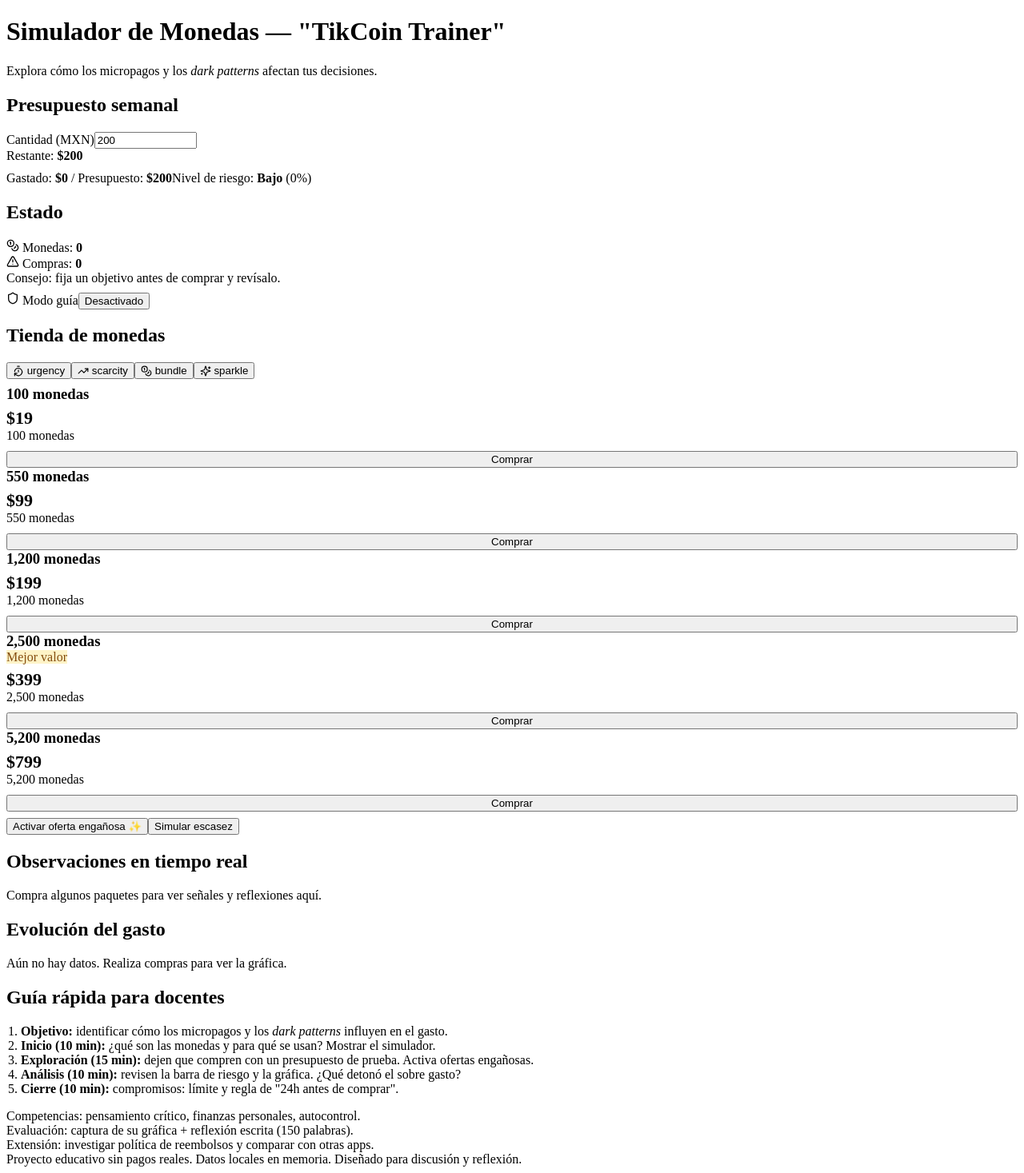
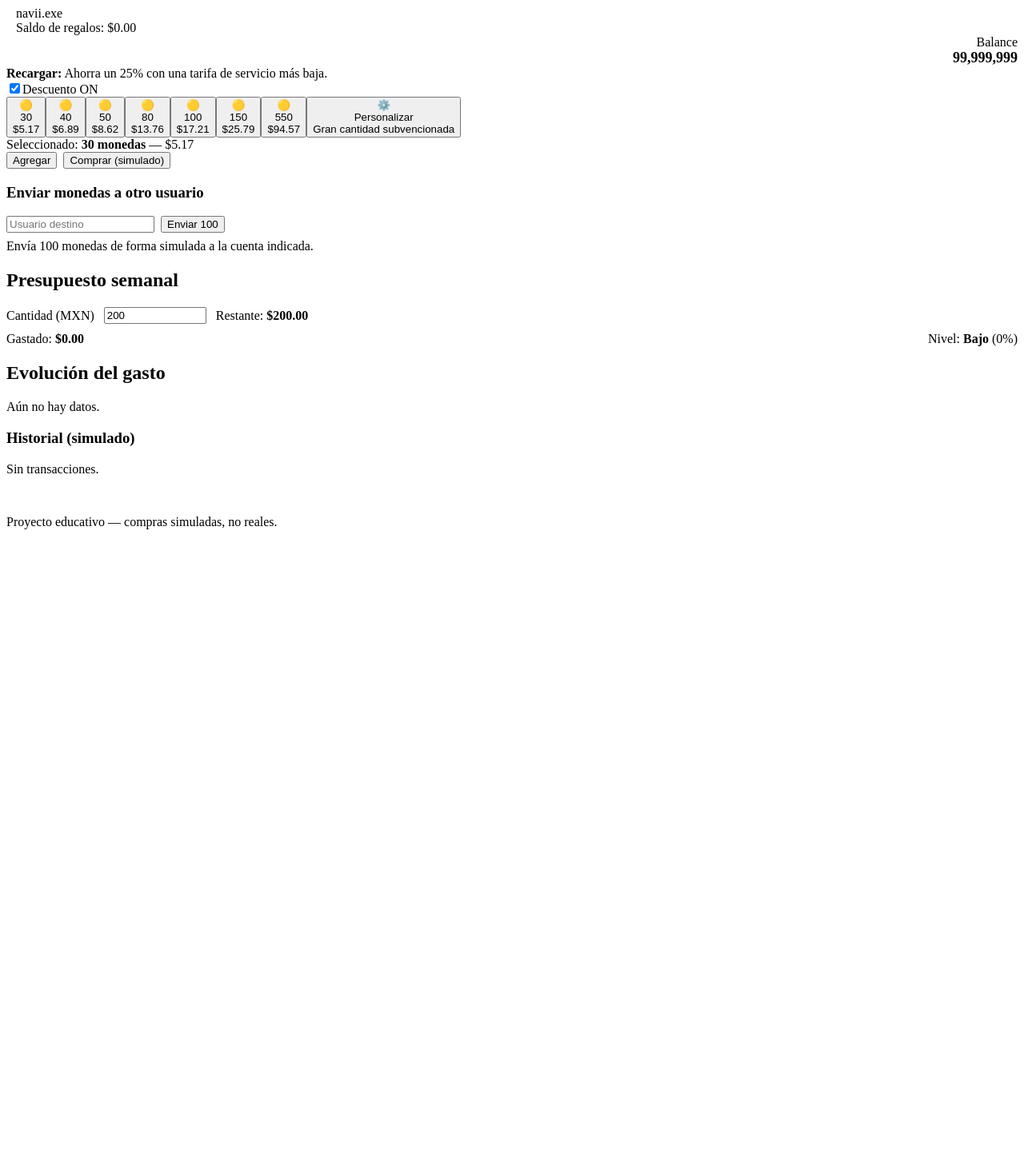
Before and after one commit to mrnavis/Tiktok-Coin-Trainer, a React (Vite) app: page / in a window 1280 px wide. Shown: the whole page at 80% size. After the commit the page ends 800 px from the top, so only its background shows below. Built offline with nearby package versions, Linux system fonts and the light colour scheme; the HTML template or start-up script is replaced by a standard one.

Commit message:
Update App.jsx

```diff
--- a/src/App.jsx
+++ b/src/App.jsx
@@ -1,235 +1,274 @@
-import React, { useMemo, useState } from 'react'
-import { motion } from 'framer-motion'
-import { LineChart, Line, XAxis, YAxis, Tooltip, ResponsiveContainer, CartesianGrid } from 'recharts'
-import { Sparkles, AlertTriangle, Shield, Coins, TimerReset, TrendingUp } from 'lucide-react'
+import React, { useMemo, useState } from "react"
+import { motion } from "framer-motion"
+import { LineChart, Line, XAxis, YAxis, Tooltip, ResponsiveContainer, CartesianGrid } from "recharts"
 
-const BASE_PACKS = [
-  { id: 'p1', label: '100 monedas', coins: 100, price: 19 },
-  { id: 'p2', label: '550 monedas', coins: 550, price: 99 },
-  { id: 'p3', label: '1,200 monedas', coins: 1200, price: 199 },
-  { id: 'p4', label: '2,500 monedas', coins: 2500, price: 399, best: true },
-  { id: 'p5', label: '5,200 monedas', coins: 5200, price: 799 },
+const mxn = n =>
+  n.toLocaleString("es-MX", { style: "currency", currency: "MXN", maximumFractionDigits: 2 })
+
+const DISPLAY_PACKS = [
+  { id: "c30", coins: 30, price: 6.89 },
+  { id: "c40", coins: 40, price: 9.19 },
+  { id: "c50", coins: 50, price: 11.49 },
+  { id: "c80", coins: 80, price: 18.35 },
+  { id: "c100", coins: 100, price: 22.95 },
+  { id: "c150", coins: 150, price: 34.39 },
+  { id: "c550", coins: 550, price: 126.09 },
+  { id: "custom", custom: true },
 ]
 
-const DARK_PATTERNS = [
-  { key: 'urgency', label: 'Cuenta regresiva (urgencia)', icon: TimerReset },
-  { key: 'scarcity', label: 'Stock limitado (escasez)', icon: TrendingUp },
-  { key: 'bundle', label: 'Paquete más valor (anclaje)', icon: Coins },
-  { key: 'sparkle', label: 'Brillos y confeti (refuerzo)', icon: Sparkles },
-]
-
-const mxn = n => n.toLocaleString('es-MX', { style: 'currency', currency: 'MXN', maximumFractionDigits: 0 })
+function randomCardLast4 () {
+  return Math.floor(1000 + Math.random() * 9000).toString()
+}
 
 export default function App () {
+  // Estados principales
   const [budget, setBudget] = useState(200)
-  const [coins, setCoins] = useState(0)
+  const [coins, setCoins] = useState(99999999) // <-- balance inicial grande pedido
   const [spent, setSpent] = useState(0)
   const [history, setHistory] = useState([])
-  const [parentalMode, setParentalMode] = useState(false)
-  const [activePatterns, setActivePatterns] = useState(['bundle'])
-  const [promo, setPromo] = useState(null)
+  const [selected, setSelected] = useState("c30")
+  const [customCoins, setCustomCoins] = useState(300)
+  const [discount, setDiscount] = useState(true)
+  const [targetUser, setTargetUser] = useState("") // usuario a enviar
+  // compra simulada
+  const [showBuyModal, setShowBuyModal] = useState(false)
+  const [isProcessing, setIsProcessing] = useState(false)
+  const [last4, setLast4] = useState(randomCardLast4())
+  const [toast, setToast] = useState(null)
 
-  const packs = useMemo(() => {
-    const hasHook = activePatterns.includes('urgency') || activePatterns.includes('scarcity')
-    return BASE_PACKS.map(p =>
-      p.best && hasHook ? { ...p, price: Math.max(1, Math.round(p.price * 0.9)) } : p
-    )
-  }, [activePatterns])
+  const effectivePacks = useMemo(() => {
+    if (!discount) return DISPLAY_PACKS
+    return DISPLAY_PACKS.map(p => (p.custom ? p : { ...p, price: +(p.price * 0.75).toFixed(2) }))
+  }, [discount])
 
   const percent = Math.min(200, Math.round((spent / Math.max(1, budget)) * 100))
-  const riskLevel = percent < 50 ? 'Bajo' : percent < 100 ? 'Medio' : percent < 150 ? 'Alto' : 'Crítico'
+  const riskLevel = percent < 50 ? "Bajo" : percent < 100 ? "Medio" : percent < 150 ? "Alto" : "Crítico"
   const remaining = Math.max(0, budget - spent)
+  const currentPack = effectivePacks.find(p => p.id === selected) || effectivePacks[0]
 
-  const handleBuy = (pack, note) => {
-    if (parentalMode && spent + pack.price > budget) {
-      alert('Modo guía: Esta compra excede el presupuesto semanal. Hablemos antes de proceder.')
+  const chartData = useMemo(
+    () =>
+      history.map((h, i) => ({
+        name: new Date(h.t).toLocaleTimeString("es-MX", { hour: "2-digit", minute: "2-digit" }),
+        Gasto: h.price,
+        Acumulado: history.slice(0, i + 1).reduce((acc, x) => acc + x.price, 0),
+      })),
+    [history]
+  )
+
+  // enviar monedas a otro usuario (simulado)
+  const handleSendToUser = () => {
+    if (!targetUser.trim()) {
+      setToast({ type: "error", text: "Escribe el usuario destino." })
+      clearToastLater()
       return
     }
-    setCoins(c => c + pack.coins)
-    setSpent(s => s + pack.price)
-    setHistory(h => [...h, { t: Date.now(), coins: pack.coins, price: pack.price, note }])
+    const toSend = 100 // ejemplo fijo
+    if (coins < toSend) {
+      setToast({ type: "error", text: "No tienes suficientes monedas para enviar." })
+      clearToastLater()
+      return
+    }
+    setCoins(c => c - toSend)
+    setHistory(h => [...h, { t: Date.now(), coins: -toSend, price: 0, note: `Enviado a ${targetUser}` }])
+    setToast({ type: "success", text: `Enviadas ${toSend} monedas a ${targetUser}` })
+    setTargetUser("")
+    clearToastLater()
   }
 
-  const addPromo = () => {
-    const bonus = 150 + Math.floor(Math.random() * 350)
-    const price = 49
-    setPromo({ label: `PROMO relámpago +${bonus}`, coins: 200 + bonus, price, expiresAt: Date.now() + 1000 * 60 * 3 })
-    if (!activePatterns.includes('urgency')) setActivePatterns(p => [...p, 'urgency'])
-    if (!activePatterns.includes('sparkle')) setActivePatterns(p => [...p, 'sparkle'])
+  function clearToastLater (ms = 2500) {
+    setTimeout(() => setToast(null), ms)
   }
 
-  const chartData = useMemo(() =>
-    history.map((h, i) => ({
-      name: new Date(h.t).toLocaleTimeString('es-MX', { hour: '2-digit', minute: '2-digit' }),
-      Gasto: h.price,
-      Acumulado: history.slice(0, i + 1).reduce((acc, x) => acc + x.price, 0)
-    })), [history]
-  )
+  // abrir modal compra -> genera últimos 4 aleatorios cada vez
+  const openBuyModal = () => {
+    setLast4(randomCardLast4())
+    setShowBuyModal(true)
+  }
 
-  const insights = [
-    percent >= 50 && "Vas a la mitad del presupuesto: el anclaje al pack 'mejor valor' puede empujarte a gastar más.",
-    percent >= 100 && 'Ya superaste el 100% del presupuesto. Esto simula gasto impulsivo.',
-    activePatterns.includes('urgency') && 'La urgencia limita tu reflexión y favorece decisiones rápidas.',
-    activePatterns.includes('scarcity') && 'La escasez percibida aumenta la disposición a pagar.',
-    history.length >= 3 && "Compras pequeñas acumuladas generan el 'goteo' de gasto.",
-  ].filter(Boolean)
-
-  const timeLeft = promo?.expiresAt ? Math.max(0, promo.expiresAt - Date.now()) : 0
-  const mm = Math.floor(timeLeft / 60000)
-  const ss = Math.floor((timeLeft % 60000) / 1000)
+  // confirmar compra simulada (muestra spinner y luego confirma)
+  const confirmPurchase = () => {
+    // calcular pack seleccionado
+    let pack = currentPack
+    if (pack.custom) {
+      const unit = 22.95 / 100
+      pack = { id: "custom", coins: customCoins, price: +(customCoins * unit).toFixed(2) }
+      if (discount) pack.price = +(pack.price * 0.75).toFixed(2)
+    }
+    setIsProcessing(true)
+    // simulación de espera (2.2s)
+    setTimeout(() => {
+      setIsProcessing(false)
+      setShowBuyModal(false)
+      setCoins(c => c + (pack.coins || 0))
+      setSpent(s => s + (pack.price || 0))
+      setHistory(h => [...h, { t: Date.now(), coins: pack.coins || 0, price: pack.price || 0, note: "Compra simulada" }])
+      setToast({ type: "success", text: `Compra completada: ${pack.coins} monedas — ${mxn(pack.price)}` })
+      clearToastLater(3500)
+    }, 2200)
+  }
 
   return (
     <div className='container'>
-      <header>
-        <h1>Simulador de Monedas — "TikCoin Trainer"</h1>
-        <div className='subtitle'>Explora cómo los micropagos y los <em>dark patterns</em> afectan tus decisiones.</div>
-      </header>
+      <div className='card clean-card header-like'>
+        <div style={{ display: "flex", gap: 12, alignItems: "center" }}>
+          <div className='avatar' />
+          <div>
+            <div className='title'>navii.exe</div>
+            <div className='muted small'>Saldo de regalos: $0.00</div>
+          </div>
+        </div>
+        <div style={{ textAlign: "right" }}>
+          <div className='mini-card'>
+            <div className='muted small'>Balance</div>
+            <div style={{ fontWeight: 800, fontSize: 18 }}>{coins.toLocaleString()}</div>
+          </div>
+        </div>
+      </div>
 
-      <div className='grid grid-3'>
+      {/* Banner */}
+      <div className='banner'>
+        <div>
+          <strong>Recargar:</strong> Ahorra un 25% con una tarifa de servicio más baja.
+        </div>
+        <label className='toggle'>
+          <input type='checkbox' checked={discount} onChange={() => setDiscount(v => !v)} />
+          <span>{discount ? "Descuento ON" : "Descuento OFF"}</span>
+        </label>
+      </div>
+
+      {/* Packs */}
+      <div className='grid-like'>
+        {effectivePacks.map(p => {
+          const isSelected = selected === p.id
+          if (p.custom) {
+            return (
+              <button key={p.id} className={"tile custom " + (isSelected ? "selected" : "")} onClick={() => setSelected(p.id)}>
+                <div className='coin'>⚙️</div>
+                <div className='big'>Personalizar</div>
+                <div className='muted'>Gran cantidad subvencionada</div>
+              </button>
+            )
+          }
+          return (
+            <button key={p.id} className={"tile " + (isSelected ? "selected" : "")} onClick={() => setSelected(p.id)}>
+              <div className='coin'>🟡</div>
+              <div className='big'>{p.coins}</div>
+              <div className='price'>{mxn(p.price)}</div>
+            </button>
+          )
+        })}
+      </div>
+
+      {/* Compra rápida */}
+      <div className='card clean-card buybar'>
+        {currentPack?.custom ? (
+          <div style={{ display: "flex", gap: 12, alignItems: "center" }}>
+            <input
+              className='input'
+              type='number'
+              min={50}
+              step={10}
+              value={customCoins}
+              onChange={e => setCustomCoins(Math.max(50, Number(e.target.value || 0)))}
+              style={{ width: 140 }}
+            />
+            <div className='muted'>Precio estimado</div>
+          </div>
+        ) : (
+          <div className='muted'>
+            Seleccionado: <strong>{currentPack?.coins} monedas</strong> — {mxn(currentPack?.price || 0)}
+          </div>
+        )}
+        <div style={{ display: "flex", gap: 8 }}>
+          <button className='btn' onClick={() => { /* añadir al carrito local */ setToast({ type: "info", text: "Añadido (simulado)" }); clearToastLater() }}>
+            Agregar
+          </button>
+          <button className='btn primary' onClick={openBuyModal}>
+            Comprar (simulado)
+          </button>
+        </div>
+      </div>
+
+      {/* Enviar a usuario */}
+      <div className='card' style={{ marginTop: 12 }}>
+        <h3>Enviar monedas a otro usuario</h3>
+        <div style={{ display: "flex", gap: 8, alignItems: "center" }}>
+          <input className='input' placeholder='Usuario destino' value={targetUser} onChange={e => setTargetUser(e.target.value)} />
+          <button className='btn primary' onClick={handleSendToUser}>Enviar 100</button>
+        </div>
+        <div className='note' style={{ marginTop: 8 }}>Envía 100 monedas de forma simulada a la cuenta indicada.</div>
+      </div>
+
+      {/* Presupuesto y grafica */}
+      <div className='grid-2' style={{ marginTop: 12 }}>
         <div className='card'>
           <h2>Presupuesto semanal</h2>
-          <div className='row' style={{ gap: 12 }}>
+          <div style={{ display: "flex", gap: 12, alignItems: "center" }}>
             <label>Cantidad (MXN)</label>
-            <input className='input' type='number' min={50} step={10} value={budget}
-              onChange={e => setBudget(Math.max(50, Number(e.target.value || 0)))} style={{ width: 120 }} />
+            <input className='input' type='number' min={50} step={10} value={budget} onChange={e => setBudget(Math.max(50, Number(e.target.value || 0)))} style={{ width: 120 }} />
             <div className='note'>Restante: <strong>{mxn(remaining)}</strong></div>
           </div>
           <div className='progress' style={{ marginTop: 10 }}>
-            <motion.div
-              initial={{ width: 0 }}
-              animate={{ width: `${Math.min(100, percent)}%` }}
-              transition={{ type: 'spring', stiffness: 80, damping: 20 }}
-              style={{ background: percent < 100 ? 'var(--ok)' : percent < 150 ? 'var(--warn)' : 'var(--danger)' }}
-            />
+            <motion.div initial={{ width: 0 }} animate={{ width: `${Math.min(100, percent)}%` }} transition={{ type: "spring", stiffness: 80, damping: 20 }} style={{ background: percent < 100 ? "#10b981" : percent < 150 ? "#f59e0b" : "#ef4444" }} />
           </div>
-          <div className='row' style={{ justifyContent: 'space-between', marginTop: 8 }}>
-            <span className='small'>Gastado: <strong>{mxn(spent)}</strong> / Presupuesto: <strong>{mxn(budget)}</strong></span>
-            <span className='small'>Nivel de riesgo: <strong>{riskLevel}</strong> ({percent}%)</span>
+          <div style={{ display: "flex", justifyContent: "space-between", marginTop: 8 }}>
+            <span className='small'>Gastado: <strong>{mxn(spent)}</strong></span>
+            <span className='small'>Nivel: <strong>{riskLevel}</strong> ({percent}%)</span>
           </div>
         </div>
 
         <div className='card'>
-          <h2>Estado</h2>
-          <div className='kv'><Coins size={16}/> Monedas: <strong>{coins}</strong></div>
-          <div className='kv'><AlertTriangle size={16}/> Compras: <strong>{history.length}</strong></div>
-          <div className='note'>Consejo: fija un objetivo antes de comprar y revísalo.</div>
-          <div className='row' style={{ marginTop: 8 }}>
-            <label className='kv' style={{ gap: 6 }}><Shield size={16}/> Modo guía</label>
-            <button className={parentalMode ? 'btn primary' : 'btn'} onClick={() => setParentalMode(v => !v)}>
-              {parentalMode ? 'Activado' : 'Desactivado'}
-            </button>
-          </div>
+          <h2>Evolución del gasto</h2>
+          {history.length === 0 ? <div className='note'>Aún no hay datos.</div> : <div style={{ height: 260 }}><ResponsiveContainer width='100%' height='100%'><LineChart data={chartData} margin={{ top: 10, right: 20, left: 0, bottom: 0 }}><CartesianGrid strokeDasharray='3 3' /><XAxis dataKey='name' /><YAxis /><Tooltip /><Line type='monotone' dataKey='Gasto' dot /><Line type='monotone' dataKey='Acumulado' dot /></LineChart></ResponsiveContainer></div>}
         </div>
       </div>
 
-      <div className='grid grid-3' style={{ marginTop: 16 }}>
-        <div className='card'>
-          <div className='row' style={{ justifyContent: 'space-between' }}>
-            <h2>Tienda de monedas</h2>
-            <div className='chips'>
-              {DARK_PATTERNS.map(p => {
-                const Icon = p.icon
-                const on = activePatterns.includes(p.key)
-                return (
-                  <button key={p.key} className={on ? 'badge active' : 'badge'}
-                    onClick={() => setActivePatterns(prev =>
-                      prev.includes(p.key) ? prev.filter(x => x !== p.key) : [...prev, p.key])}>
-                    <Icon size={14} style={{ verticalAlign: 'text-bottom' }}/> {p.key}
-                  </button>
-                )
-              })}
+      {/* Historial */}
+      <div className='card' style={{ marginTop: 12 }}>
+        <h3>Historial (simulado)</h3>
+        {history.length === 0 ? <div className='note'>Sin transacciones.</div> : history.slice().reverse().map((h, i) => <div key={i} className='row' style={{ justifyContent: "space-between" }}><div>{new Date(h.t).toLocaleTimeString()} — {h.note || ""}</div><div className='muted'>{h.coins > 0 ? `+${h.coins}` : h.coins}</div></div>)}
+      </div>
+
+      <div style={{ height: 48 }} />
+
+      {/* Modal de compra */}
+      {showBuyModal && (
+        <div className='modal-overlay'>
+          <motion.div className='modal' initial={{ scale: 0.9, opacity: 0 }} animate={{ scale: 1, opacity: 1 }}>
+            <h3>Confirmar compra (simulado)</h3>
+            <div className='muted small'>Método de pago</div>
+            <div style={{ display: "flex", justifyContent: "space-between", alignItems: "center", marginTop: 8 }}>
+              <div style={{ display: "flex", gap: 10, alignItems: "center" }}>
+                <div style={{ fontSize: 20 }}>💳</div>
+                <div>
+                  <div style={{ fontWeight: 700 }}>VISA</div>
+                  <div className='muted'>•••• {last4}</div>
                 </div>
               </div>
-
-          <div className='grid-3-col' style={{ marginTop: 8 }}>
-            {packs.map(p => (
-              <motion.div key={p.id} whileHover={{ y: -2 }} className='card' style={{ borderColor: p.best ? 'var(--ring)' : '#e5e7eb' }}>
-                <div className='row' style={{ justifyContent: 'space-between' }}>
-                  <h3 style={{ margin: 0 }}>{p.label}</h3>
-                  {p.best && <span className='badge' style={{ background: '#fef3c7', color: '#854d0e' }}>Mejor valor</span>}
-                </div>
-                <div style={{ fontSize: 22, fontWeight: 700, marginTop: 6 }}>{mxn(p.price)}</div>
-                <div className='note'>{p.coins.toLocaleString()} monedas</div>
-                {activePatterns.includes('sparkle') && <div className='small' style={{ color: '#059669', marginTop: 6 }}>¡Bonus visual! ✨</div>}
-                <button className='btn primary' style={{ marginTop: 10, width: '100%' }} onClick={() => handleBuy(p)}>Comprar</button>
-              </motion.div>
-            ))}
-
-            {promo && (
-              <motion.div layout className='card promo'>
-                <div className='row' style={{ justifyContent: 'space-between' }}>
-                  <h3 style={{ margin: 0 }}>{promo.label}</h3>
-                  <span className='badge' style={{ background: '#db2777', color: '#fff' }}>
-                    <TimerReset size={12}/> {mm}:{String(ss).padStart(2, '0')}
-                  </span>
-                </div>
-                <div style={{ fontSize: 22, fontWeight: 700, marginTop: 6 }}>{mxn(promo.price)}</div>
-                <div className='note'>{promo.coins.toLocaleString()} monedas</div>
-                <button className='btn primary' style={{ marginTop: 10, width: '100%' }}
-                  onClick={() => handleBuy({ id: 'promo', label: promo.label, coins: promo.coins, price: promo.price }, 'Promo relámpago')}>
-                  Aprovechar
-                </button>
-              </motion.div>
-            )}
+              <div style={{ fontWeight: 700 }}>{currentPack?.custom ? `${customCoins} monedas` : `${currentPack?.coins} monedas`}</div>
             </div>
 
-          <div className='row' style={{ marginTop: 8, gap: 8 }}>
-            <button className='btn' onClick={addPromo}>Activar oferta engañosa ✨</button>
-            <button className='btn' onClick={() => setActivePatterns(p => p.includes('scarcity')
-              ? p.filter(x => x !== 'scarcity') : [...p, 'scarcity'])}>
-              Simular escasez
+            <div style={{ marginTop: 12, display: "flex", gap: 8, justifyContent: "flex-end" }}>
+              <button className='btn' onClick={() => setShowBuyModal(false)} disabled={isProcessing}>Cancelar</button>
+              <button className='btn primary' onClick={confirmPurchase} disabled={isProcessing}>
+                {isProcessing ? "Procesando..." : "Confirmar compra"}
               </button>
             </div>
-        </div>
 
-        <div className='card'>
-          <h2>Observaciones en tiempo real</h2>
-          {insights.length === 0
-            ? <div className='note'>Compra algunos paquetes para ver señales y reflexiones aquí.</div>
-            : insights.map((msg, i) => <div key={i} className='helper' style={{ marginBottom: 8 }}>• {msg}</div>)}
-          {percent >= 100 && (
-            <div className='toast' style={{ marginTop: 8 }}>
-              <strong>Reflexión:</strong> ¿Lo que estás comprando cumple un objetivo concreto o es por impulso? Considera un "enfriamiento" de 24h.
+            {isProcessing && <div style={{ marginTop: 12, textAlign: "center" }}><div className='spinner' /></div>}
+          </motion.div>
         </div>
       )}
+
+      {/* Toast */}
+      {toast && (
+        <div className={`toast ${toast.type === "error" ? "toast-error" : toast.type === "info" ? "toast-info" : "toast-success"}`}>
+          {toast.text}
         </div>
-      </div>
+      )}
 
-      <div className='card' style={{ marginTop: 16 }}>
-        <h2>Evolución del gasto</h2>
-        {history.length === 0
-          ? <div className='note'>Aún no hay datos. Realiza compras para ver la gráfica.</div>
-          : <div style={{ height: 280 }}>
-              <ResponsiveContainer width='100%' height='100%'>
-                <LineChart data={chartData} margin={{ top: 10, right: 20, left: 0, bottom: 0 }}>
-                  <CartesianGrid strokeDasharray='3 3'/>
-                  <XAxis dataKey='name'/>
-                  <YAxis/>
-                  <Tooltip/>
-                  <Line type='monotone' dataKey='Gasto' dot/>
-                  <Line type='monotone' dataKey='Acumulado' dot/>
-                </LineChart>
-              </ResponsiveContainer>
-            </div>}
-      </div>
-
-      <div className='card' style={{ marginTop: 16 }}>
-        <h2>Guía rápida para docentes</h2>
-        <ol style={{ paddingLeft: 18 }}>
-          <li><strong>Objetivo:</strong> identificar cómo los micropagos y los <em>dark patterns</em> influyen en el gasto.</li>
-          <li><strong>Inicio (10 min):</strong> ¿qué son las monedas y para qué se usan? Mostrar el simulador.</li>
-          <li><strong>Exploración (15 min):</strong> dejen que compren con un presupuesto de prueba. Activa ofertas engañosas.</li>
-          <li><strong>Análisis (10 min):</strong> revisen la barra de riesgo y la gráfica. ¿Qué detonó el sobre gasto?</li>
-          <li><strong>Cierre (10 min):</strong> compromisos: límite y regla de "24h antes de comprar".</li>
-        </ol>
-        <div className='grid-3-col'>
-          <div className='helper'>Competencias: pensamiento crítico, finanzas personales, autocontrol.</div>
-          <div className='helper'>Evaluación: captura de su gráfica + reflexión escrita (150 palabras).</div>
-          <div className='helper'>Extensión: investigar política de reembolsos y comparar con otras apps.</div>
-        </div>
-      </div>
-
-      <div className='footer'>Proyecto educativo sin pagos reales. Datos locales en memoria. Diseñado para discusión y reflexión.</div>
+      <div className='footer small'>Proyecto educativo — compras simuladas, no reales.</div>
     </div>
   )
 }
```
Lines whose indentation alone changed are shown as unchanged.
